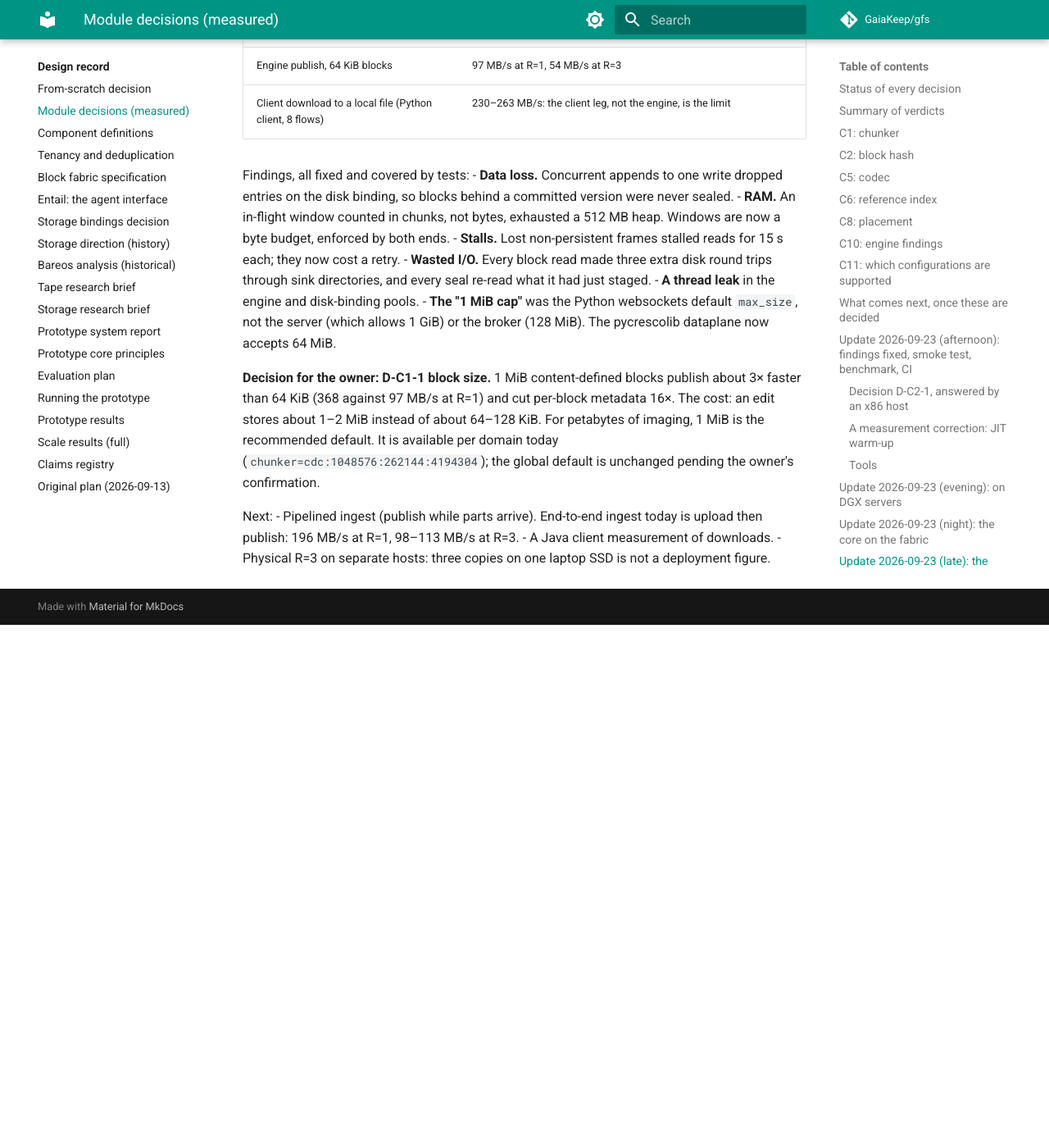
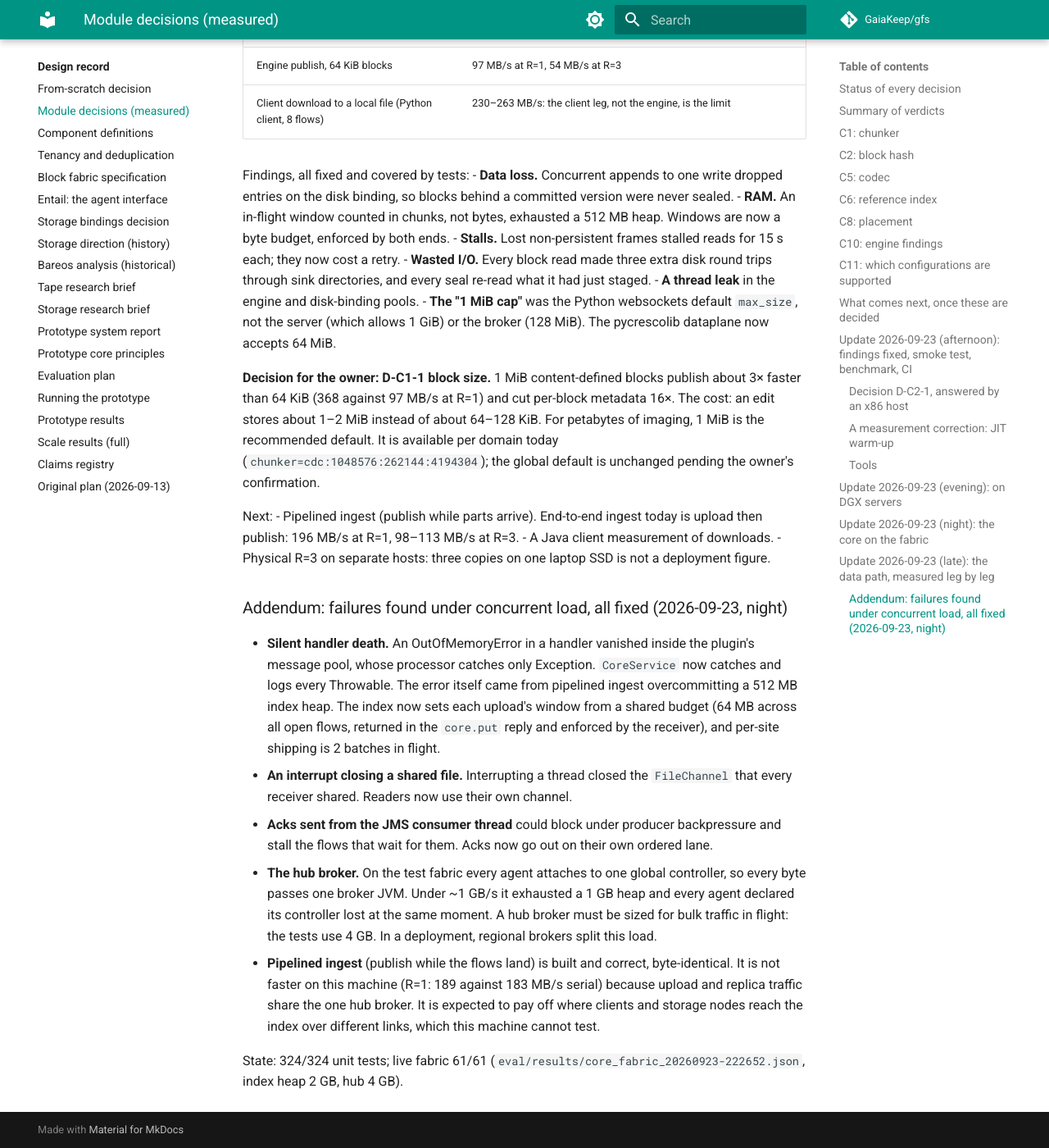
Before and after one commit to GaiaKeep/docs, an MkDocs documentation site: the page built from docs/design/MODULE-DECISIONS.md, in a window 1280 px wide and 1400 px high, scrolled down 11982 px. Shown: the whole window at 82% size. Built offline with MkDocs 1.6.1 and Material for MkDocs 9.7.7, drawn with Linux system fonts in a browser that asks for light colours; comment, search, counter and statistics services are not loaded; before the commit the page ends 12744 px from its top, so only the background shows below that.

Commit message:
Sync decisions: failures under concurrent load, memory budgets, pipelined ingest
Co-Authored-By: Claude Opus 5.5 (1M context) <noreply@anthropic.com>

```diff
--- a/docs/design/MODULE-DECISIONS.md
+++ b/docs/design/MODULE-DECISIONS.md
@@ -400,3 +400,26 @@ Next:
   196 MB/s at R=1, 98–113 MB/s at R=3.
 - A Java client measurement of downloads.
 - Physical R=3 on separate hosts: three copies on one laptop SSD is not a deployment figure.
+
+### Addendum: failures found under concurrent load, all fixed (2026-09-23, night)
+
+- **Silent handler death.** An OutOfMemoryError in a handler vanished inside the plugin's message
+  pool, whose processor catches only Exception. `CoreService` now catches and logs every Throwable.
+  The error itself came from pipelined ingest overcommitting a 512 MB index heap. The index now sets
+  each upload's window from a shared budget (64 MB across all open flows, returned in the `core.put`
+  reply and enforced by the receiver), and per-site shipping is 2 batches in flight.
+- **An interrupt closing a shared file.** Interrupting a thread closed the `FileChannel` that every
+  receiver shared. Readers now use their own channel.
+- **Acks sent from the JMS consumer thread** could block under producer backpressure and stall the
+  flows that wait for them. Acks now go out on their own ordered lane.
+- **The hub broker.** On the test fabric every agent attaches to one global controller, so every
+  byte passes one broker JVM. Under ~1 GB/s it exhausted a 1 GB heap and every agent declared its
+  controller lost at the same moment. A hub broker must be sized for bulk traffic in flight: the
+  tests use 4 GB. In a deployment, regional brokers split this load.
+- **Pipelined ingest** (publish while the flows land) is built and correct, byte-identical. It is not
+  faster on this machine (R=1: 189 against 183 MB/s serial) because upload and replica traffic share
+  the one hub broker. It is expected to pay off where clients and storage nodes reach the index over
+  different links, which this machine cannot test.
+
+State: 324/324 unit tests; live fabric 61/61
+(`eval/results/core_fabric_20260923-222652.json`, index heap 2 GB, hub 4 GB).
```
